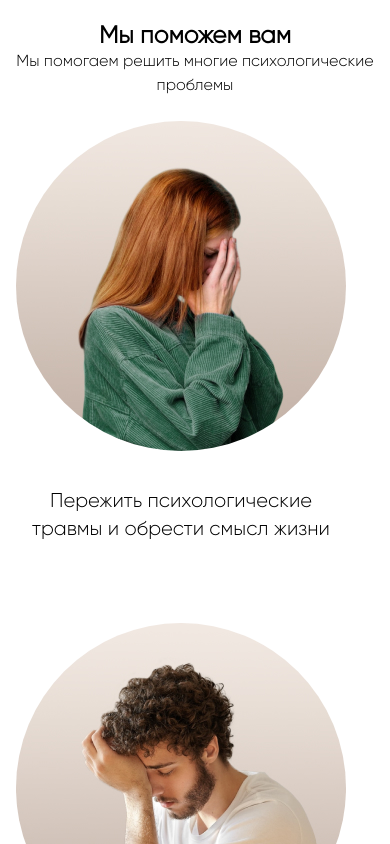
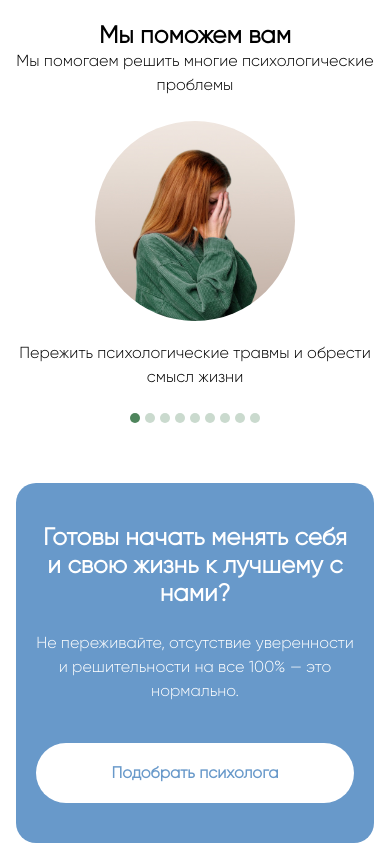
Before and after one commit to NikitaGamza/psychology, a Next.js app: page / in a window 390 px wide. Shown: the part 3780-4624 px from the top of the page. Built offline with nearby package versions, Linux system fonts and the light colour scheme.

Commit message:
feat: WeHelp slider

```diff
--- a/src/app/components/pages/main/Team/extra/PsychoSlider/PsychoSlider.module.scss
+++ b/src/app/components/pages/main/Team/extra/PsychoSlider/PsychoSlider.module.scss
@@ -43,10 +43,6 @@
     }
   }
 }
-.test {
-  width: 200px;
-  border: 1px solid black;
-}
 
 @media screen and (max-width: 715px) {
   .dots {
--- a/src/app/components/pages/main/Team/extra/PsychoSlider/PsychoSlider.tsx
+++ b/src/app/components/pages/main/Team/extra/PsychoSlider/PsychoSlider.tsx
@@ -1,4 +1,3 @@
-import React from 'react';
 import Psychologist from '../../../../../ui/Psychologist/Psychologist';
 import 'keen-slider/keen-slider.min.css';
 import { useKeenSlider } from 'keen-slider/react';
--- a/src/app/components/pages/main/WeHelp/WeHelpPageComponent.module.scss
+++ b/src/app/components/pages/main/WeHelp/WeHelpPageComponent.module.scss
@@ -1,3 +1,4 @@
+@import '../../../../style/colors.scss';
 .help {
   &__flex {
     display: flex;
@@ -22,3 +23,55 @@
     }
   }
 }
+.slider {
+  display: none;
+}
+.dots {
+  display: flex;
+  justify-content: center;
+  gap: 5px;
+  &__item {
+    background-color: $green_30;
+    width: 10px;
+    height: 10px;
+    border: none;
+    border-radius: 5px;
+    &_active {
+      background-color: $green;
+    }
+  }
+}
+
+@media screen and (max-width: 1025px) {
+  .help {
+    &__content {
+      justify-content: space-around;
+    }
+  }
+}
+
+@media screen and (max-width: 725px) {
+  .help {
+    &__content {
+      display: none;
+      &__item {
+        width: 100%;
+        text-align: center;
+        &__img {
+          width: 200px;
+          height: 200px;
+          margin-bottom: 16px;
+        }
+        &__text {
+          width: auto;
+          font-size: 16px;
+          line-height: 24px;
+          margin-bottom: 24px;
+        }
+      }
+    }
+  }
+  .slider {
+    display: block;
+  }
+}
--- a/src/app/components/pages/main/WeHelp/WeHelpPageComponent.tsx
+++ b/src/app/components/pages/main/WeHelp/WeHelpPageComponent.tsx
@@ -1,7 +1,63 @@
 import style from './WeHelpPageComponent.module.scss';
 import Image from 'next/image';
+import 'keen-slider/keen-slider.min.css';
+import { useKeenSlider } from 'keen-slider/react';
+import { useState } from 'react';
 
 export default function WeHelpPageComponent() {
+  const [currentSlide, setCurrentSlide] = useState(0);
+  const [loaded, setLoaded] = useState(false);
+  const [sliderRef, instanceRef] = useKeenSlider<HTMLDivElement>({
+    initial: 0,
+    slideChanged(slider) {
+      setCurrentSlide(slider.track.details.rel);
+    },
+    slides: {
+      perView: 1,
+      spacing: 20,
+    },
+    created() {
+      setLoaded(true);
+    },
+  });
+  const helpList = [
+    {
+      imgUrl: '/WeHelp/survive.jpg',
+      text: 'Пережить психологические травмы и обрести смысл жизни',
+    },
+    {
+      imgUrl: '/WeHelp/serve.jpg',
+      text: 'Решить проблемную ситуацию и справиться со стрессом',
+    },
+    {
+      imgUrl: '/WeHelp/back.jpg',
+      text: 'Вернуть хорошее настроение и уверенность в себе',
+    },
+    {
+      imgUrl: '/WeHelp/understand.jpg',
+      text: 'Разобраться в себе и в своих отношениях с окружающими',
+    },
+    {
+      imgUrl: '/WeHelp/turn.jpg',
+      text: 'Стать более эффективными в межличностном взаимодействии',
+    },
+    {
+      imgUrl: '/WeHelp/master.jpg',
+      text: 'Освоить навыки эмоциональной саморегуляции',
+    },
+    {
+      imgUrl: '/WeHelp/overcome.jpg',
+      text: 'Побороть тревогу, страхи, депрессию',
+    },
+    {
+      imgUrl: '/WeHelp/activate.jpg',
+      text: 'Активизировать внутренние ресурсы',
+    },
+    {
+      imgUrl: '/WeHelp/b.jpg',
+      text: 'Повысить продуктивность и добиться карьерного роста',
+    },
+  ];
   return (
     <section className={style.help}>
       <div className="container">
@@ -13,114 +69,65 @@ export default function WeHelpPageComponent() {
             </p>
           </div>
           <div className={style.help__content}>
-            <div className={style.help__content__item}>
+            {helpList.map((item, idx) => (
+              <div key={idx} className={style.help__content__item}>
                 <Image
-                src={'/WeHelp/survive.jpg'}
-                alt="img"
+                  src={item.imgUrl}
+                  alt={item.imgUrl}
                   width={330}
                   height={330}
                   className={style.help__content__item__img}
                 />
-              <p className={style.help__content__item__text}>
-                Пережить психологические травмы и обрести смысл жизни
-              </p>
+                <p className={style.help__content__item__text}>{item.text}</p>
               </div>
-            <div className={style.help__content__item}>
+            ))}
+          </div>
+          {/* SLIDE */}
+          <div className={`navigation-wrapper ${style.slider}`}>
+            <div
+              ref={sliderRef}
+              className={`keen-slider ${style.slider__wrap}`}
+            >
+              {helpList.map((item, idx) => (
+                <div
+                  key={idx}
+                  className={`keen-slider__slide ${style.help__content__item}`}
+                >
                   <Image
-                src={'/WeHelp/serve.jpg'}
-                alt="img"
+                    src={item.imgUrl}
+                    alt={item.imgUrl}
                     width={330}
                     height={330}
                     className={style.help__content__item__img}
                   />
-              <p className={style.help__content__item__text}>
-                Решить проблемную ситуацию и справиться со стрессом
-              </p>
+                  <p className={style.help__content__item__text}>{item.text}</p>
                 </div>
-            <div className={style.help__content__item}>
-              <Image
-                src={'/WeHelp/back.jpg'}
-                alt="img"
-                width={330}
-                height={330}
-                className={style.help__content__item__img}
-              />
-              <p className={style.help__content__item__text}>
-                Вернуть хорошее настроение и уверенность в себе
-              </p>
+              ))}
             </div>
-            <div className={style.help__content__item}>
-              <Image
-                src={'/WeHelp/understand.jpg'}
-                alt="img"
-                width={330}
-                height={330}
-                className={style.help__content__item__img}
-              />
-              <p className={style.help__content__item__text}>
-                Разобраться в себе и в своих отношениях с окружающими
-              </p>
+            {loaded && instanceRef.current && (
+              <div className={style.dots}>
+                {[
+                  ...Array(
+                    instanceRef.current.track.details.slides.length
+                  ).keys(),
+                ].map((idx) => {
+                  return (
+                    <button
+                      key={idx}
+                      onClick={() => {
+                        instanceRef.current?.moveToIdx(idx);
+                      }}
+                      className={
+                        style.dots__item +
+                        (currentSlide === idx
+                          ? ` ${style.dots__item_active}`
+                          : '')
+                      }
+                    ></button>
+                  );
+                })}
               </div>
-            <div className={style.help__content__item}>
-              <Image
-                src={'/WeHelp/turn.jpg'}
-                alt="img"
-                width={330}
-                height={330}
-                className={style.help__content__item__img}
-              />
-              <p className={style.help__content__item__text}>
-                Стать более эффективными в межличностном взаимодействии
-              </p>
-            </div>
-            <div className={style.help__content__item}>
-              <Image
-                src={'/WeHelp/master.jpg'}
-                alt="img"
-                width={330}
-                height={330}
-                className={style.help__content__item__img}
-              />
-              <p className={style.help__content__item__text}>
-                Освоить навыки эмоциональной саморегуляции
-              </p>
-            </div>
-            <div className={style.help__content__item}>
-              <Image
-                src={'/WeHelp/overcome.jpg'}
-                alt="img"
-                width={330}
-                height={330}
-                className={style.help__content__item__img}
-              />
-              <p className={style.help__content__item__text}>
-                Побороть тревогу, страхи, депрессию
-              </p>
-            </div>
-            <div className={style.help__content__item}>
-              <Image
-                src={'/WeHelp/activate.jpg'}
-                alt="img"
-                width={330}
-                height={330}
-                className={style.help__content__item__img}
-              />
-              <p className={style.help__content__item__text}>
-                Активизировать внутренние ресурсы
-              </p>
-            </div>
-            <div className={style.help__content__item}>
-              <Image
-                src={'/WeHelp/b.jpg'}
-                alt="img"
-                width={330}
-                height={330}
-                className={style.help__content__item__img}
-              />
-              <p className={style.help__content__item__text}>
-                Повысить продуктивность и добиться карьерного роста
-              </p>
-            </div>
+            )}
           </div>
         </div>
       </div>
```
Lines whose indentation alone changed are shown as unchanged.
